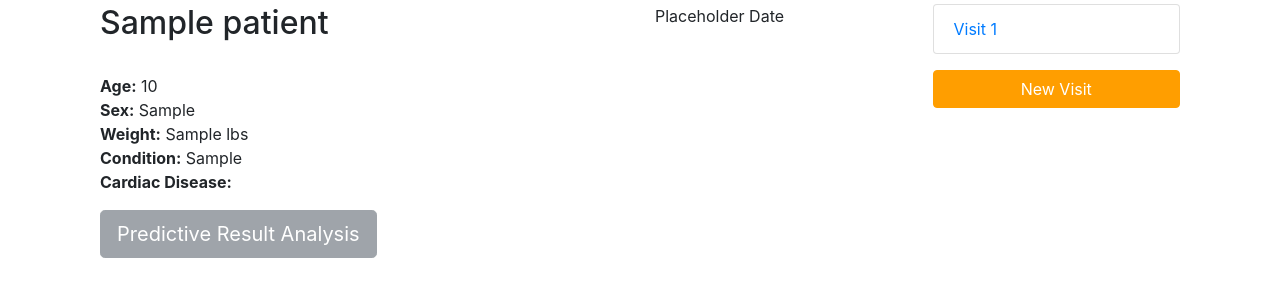
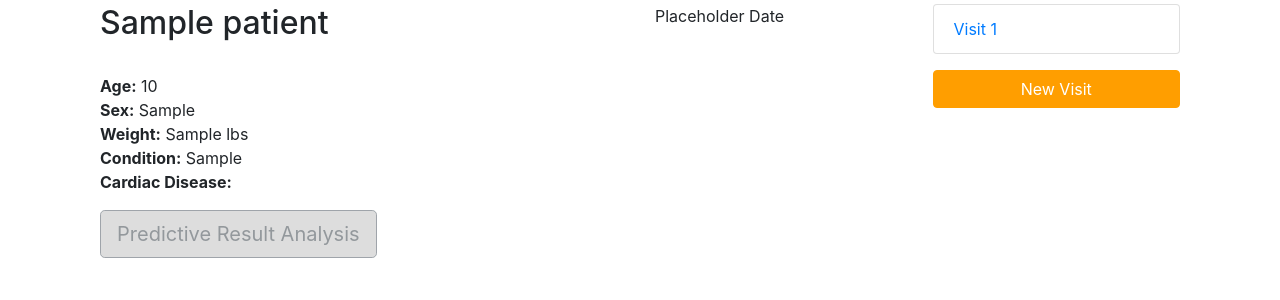
Before and after one commit to christian12305/TESINA-Web-Project, a Flask app: template website/templates/patient_record.html in a window 1280 px wide. Shown: the part 330-630 px from the top of the page. Run offline with Flask 3, Linux system fonts and the light colour scheme; the template is opened without the code that fills it: most values are stand-ins (such as "Sample title", 1, 10 or a date in 2020); some libraries are stand-ins or nearby versions.

Commit message:
Enabled button visibility

```diff
--- a/website/static/css/patient_record.css
+++ b/website/static/css/patient_record.css
@@ -8,3 +8,15 @@
     background-color: #FF7E00;
     border-color: #FF7E00;
 }
+
+/* Style for enabled button */
+#predictiveButton {
+    background-color: #747a7f; /* Blue background color */
+    color: #fff; /* White text color */
+}
+
+/* Style for disabled button */
+#predictiveButton:disabled {
+    background-color: #ccc; /* Light gray background color */
+    color: #5a6268; /* Dark gray text color */
+}
```
